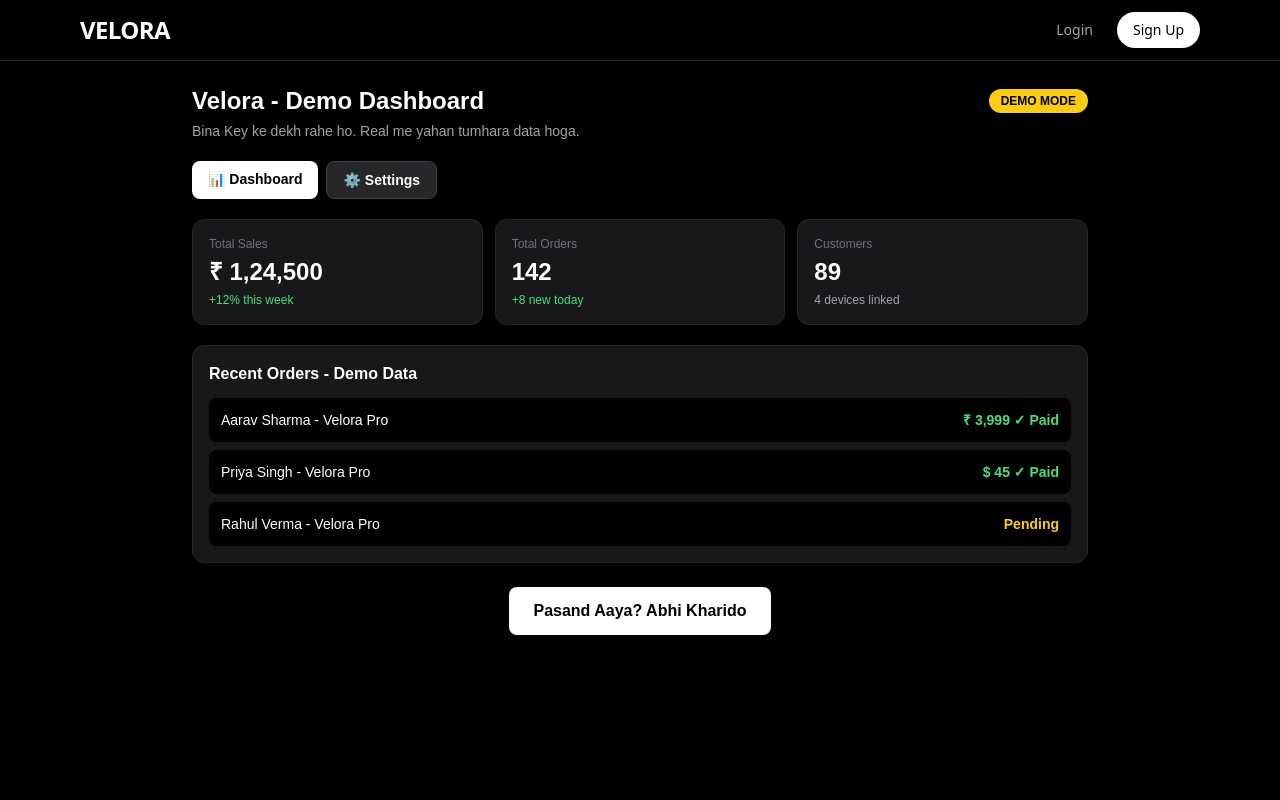
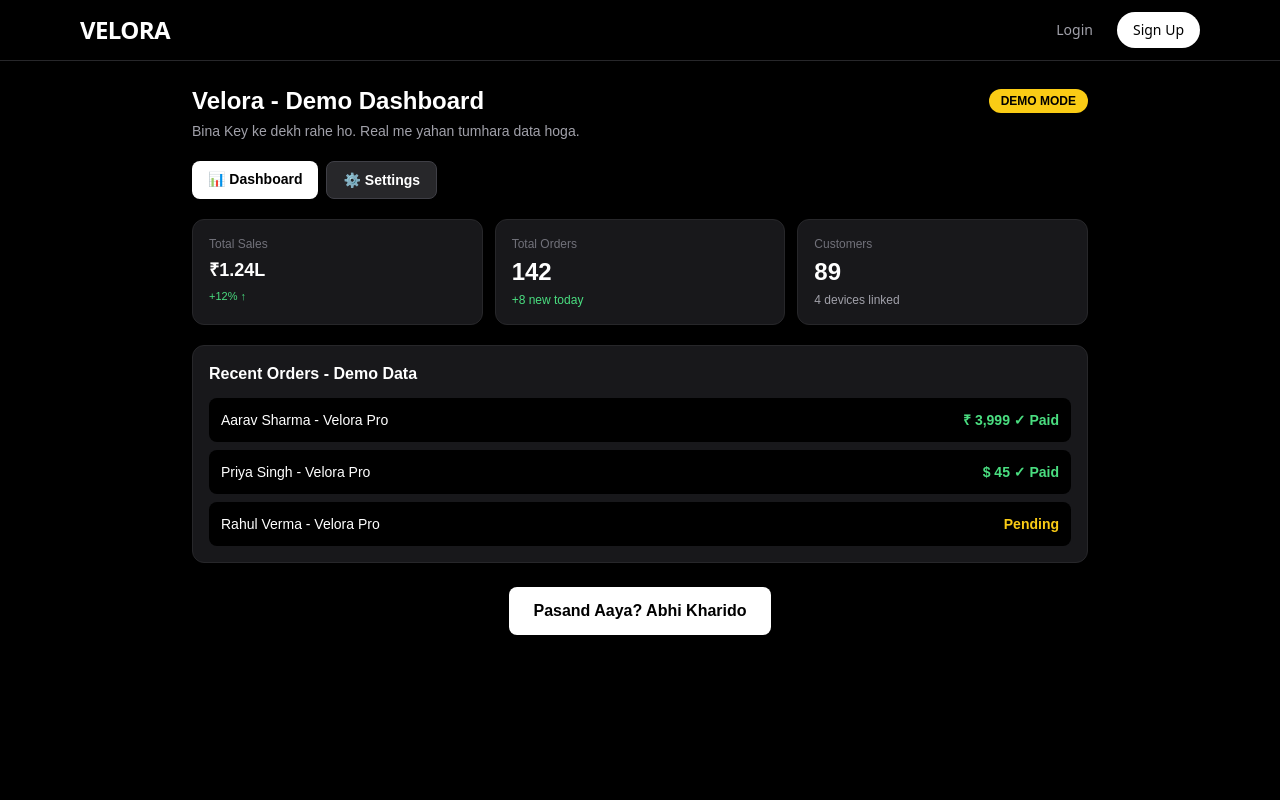
Before and after one commit to Ravs10/saas-starter-kit, a Next.js app: page /demo in a window 1280 px wide. Shown: the top 800 px of the page. Built offline with nearby package versions, Linux system fonts and the light colour scheme.

Commit message:
Fix links and update sales display in demo page

```diff
--- a/app/demo/page.tsx
+++ b/app/demo/page.tsx
@@ -9,7 +9,7 @@ export default function DemoDashboard() {
         </div>
         <p className="text-zinc-400 text-sm mt-1">Bina Key ke dekh rahe ho. Real me yahan tumhara data hoga.</p>
 
-        {/* Top Buttons - Dashboard / Settings */}
+        {/* Top Buttons - Dashboard / Settings - LINK FIXED */}
         <div className="flex gap-2 mt-5">
           <a href="/demo" className="bg-white text-black px-4 py-2 rounded-lg font-bold text-sm">📊 Dashboard</a>
           <a href="/demo/settings" className="bg-zinc-800 border border-zinc-700 px-4 py-2 rounded-lg font-bold text-sm">⚙️ Settings</a>
@@ -19,8 +19,8 @@ export default function DemoDashboard() {
         <div className="grid grid-cols-3 gap-3 mt-5">
           <div className="bg-zinc-900 border border-zinc-800 p-4 rounded-xl">
             <p className="text-zinc-500 text-xs">Total Sales</p>
-            <p className="text-2xl font-bold mt-1">₹ 1,24,500</p>
-            <p className="text-green-400 text-xs mt-1">+12% this week</p>
+            <p className="text-lg font-bold mt-1 whitespace-nowrap">₹1.24L</p>
+            <p className="text-green-400 text-[11px] mt-1">+12% ↑</p>
           </div>
           <div className="bg-zinc-900 border border-zinc-800 p-4 rounded-xl">
             <p className="text-zinc-500 text-xs">Total Orders</p>
@@ -44,7 +44,7 @@ export default function DemoDashboard() {
           </div>
         </div>
 
-        <div className="mt-6 text-center">
+        <div className="mt-6 text-center pb-24">
           <a href="/pricing" className="bg-white text-black font-bold px-6 py-3 rounded-lg inline-block">Pasand Aaya? Abhi Kharido</a>
         </div>
       </div>
```
